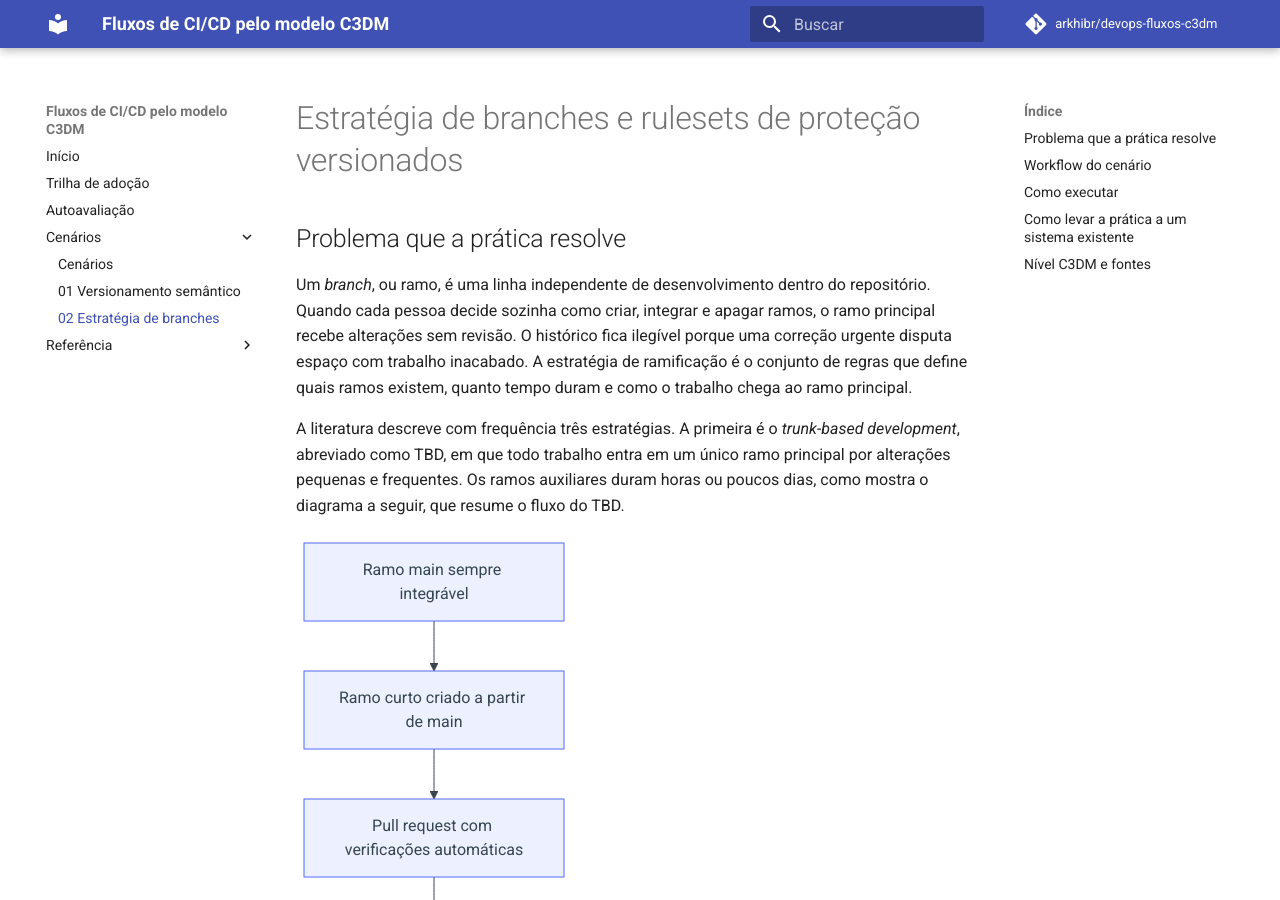
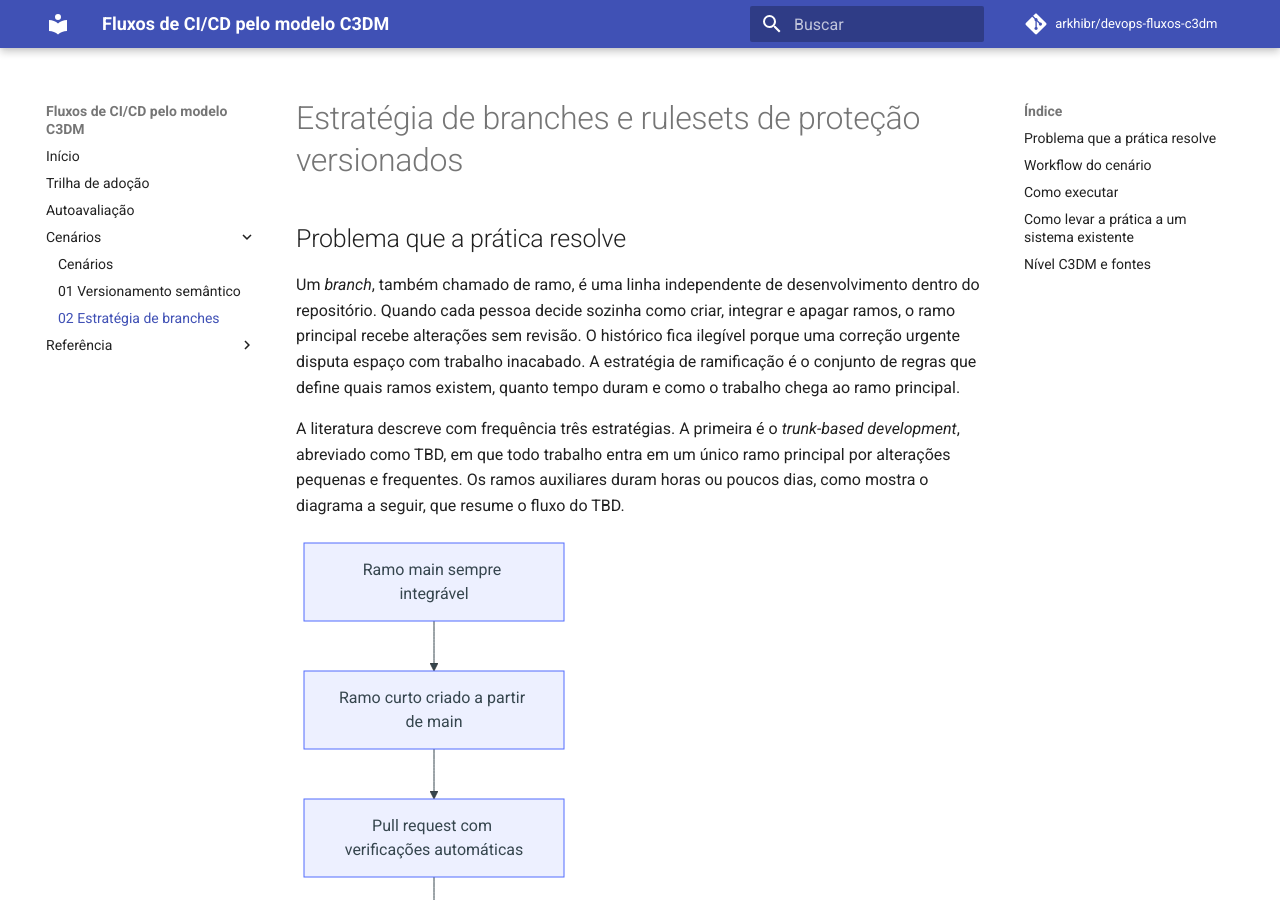
Before and after one commit to arkhibr/devops-fluxos-c3dm, an MkDocs documentation site: the page built from docs/cenarios/02.md, in a window 1280 px wide and 900 px high. Built offline with MkDocs 1.6.1 and Material for MkDocs 9.7.7, drawn with Linux system fonts in a browser that asks for light colours; comment, search, counter and statistics services are not loaded.

Commit message:
docs(02): esclarece a definição de ramo no cenário 02 (#1)
Verifica que o ruleset exige pull request e verificações obrigatórias.

Co-authored-by: Claude Opus 5.5 <noreply@anthropic.com>

```diff
--- a/cenarios/02-estrategia-branches/README.md
+++ b/cenarios/02-estrategia-branches/README.md
@@ -2,7 +2,7 @@
 
 ## Problema que a prática resolve
 
-Um *branch*, ou ramo, é uma linha independente de desenvolvimento dentro do repositório. Quando cada pessoa decide sozinha como criar, integrar e apagar ramos, o ramo principal recebe alterações sem revisão. O histórico fica ilegível porque uma correção urgente disputa espaço com trabalho inacabado. A estratégia de ramificação é o conjunto de regras que define quais ramos existem, quanto tempo duram e como o trabalho chega ao ramo principal.
+Um *branch*, também chamado de ramo, é uma linha independente de desenvolvimento dentro do repositório. Quando cada pessoa decide sozinha como criar, integrar e apagar ramos, o ramo principal recebe alterações sem revisão. O histórico fica ilegível porque uma correção urgente disputa espaço com trabalho inacabado. A estratégia de ramificação é o conjunto de regras que define quais ramos existem, quanto tempo duram e como o trabalho chega ao ramo principal.
 
 A literatura descreve com frequência três estratégias. A primeira é o *trunk-based development*, abreviado como TBD, em que todo trabalho entra em um único ramo principal por alterações pequenas e frequentes. Os ramos auxiliares duram horas ou poucos dias, como mostra o diagrama a seguir, que resume o fluxo do TBD.
 
```
